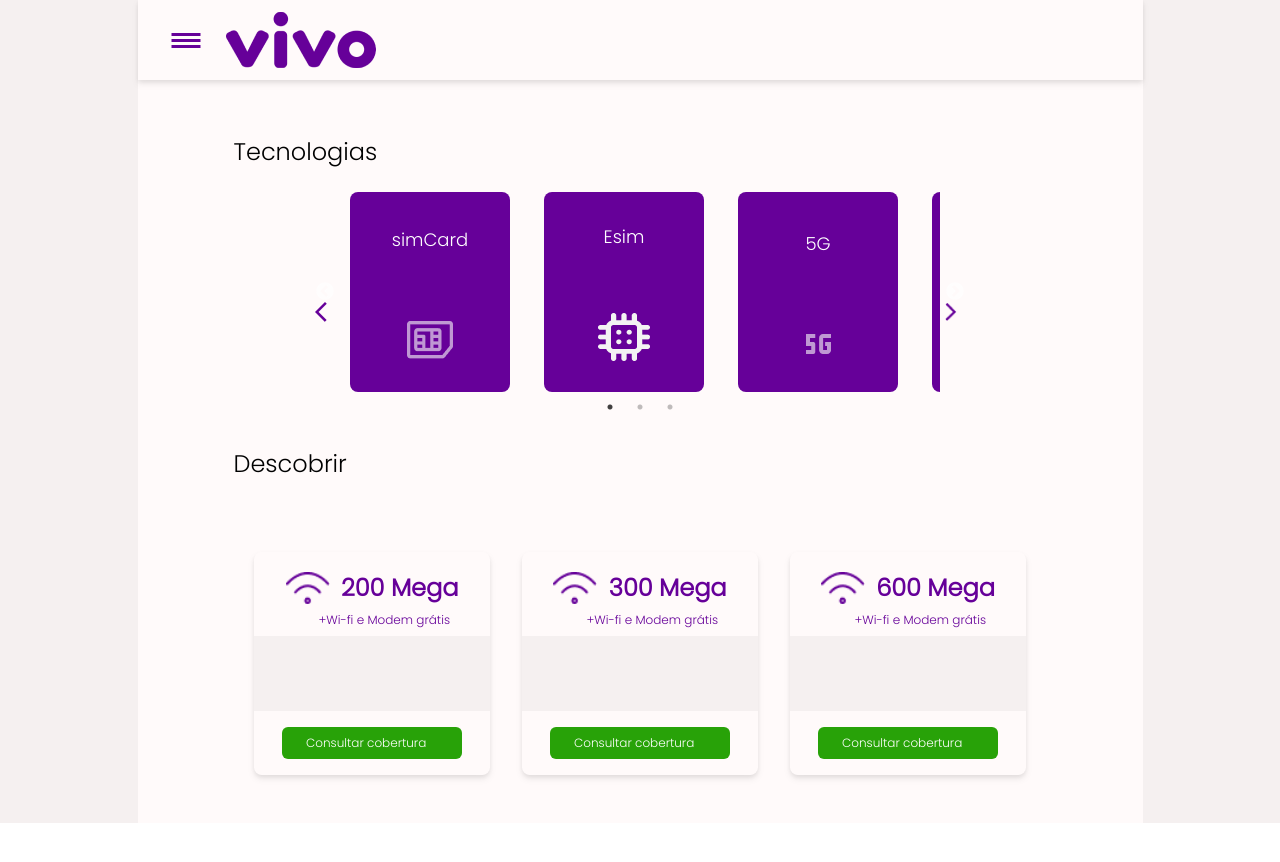
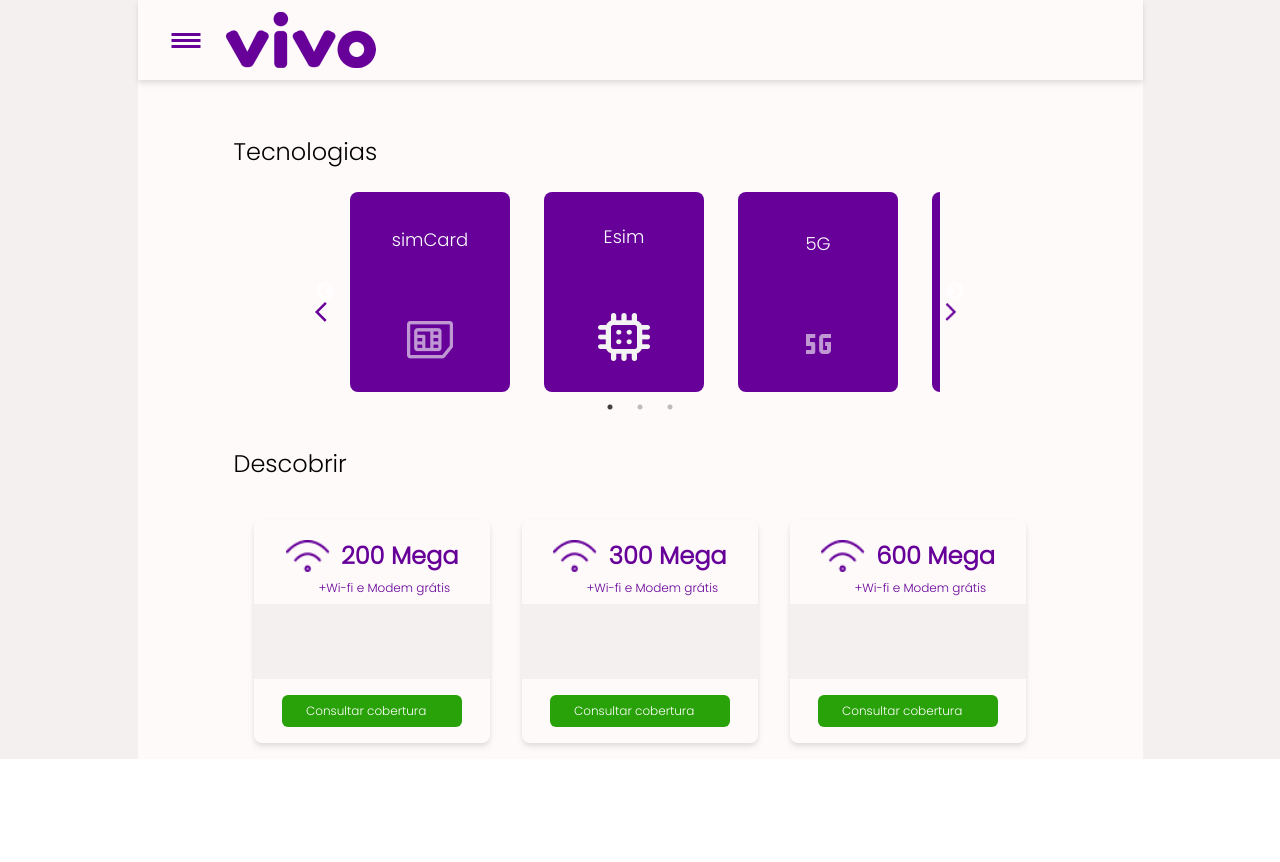
Before and after one commit to SamuelAlencar/lp-vivo-teste, a Next.js app: page / in a window 1280 px wide. Shown: the top 862 px of the page. After the commit the page ends 800 px from the top, so only its background shows below. Built offline with nearby package versions, Linux system fonts and the light colour scheme.

Commit message:
update global styles

```diff
--- a/src/app/globals.css
+++ b/src/app/globals.css
@@ -5,4 +5,5 @@
 body {
     font-family: 'Poppins', sans-serif;
     font-weight: bold;
+    height: 100vh;
   }
--- a/src/app/layout.tsx
+++ b/src/app/layout.tsx
@@ -5,7 +5,6 @@ import "./globals.css";
 const poppins = Poppins({
   subsets: ["latin-ext"],
   weight: "300",
-
 });
 
 export const metadata: Metadata = {
--- a/src/components/cards/index.tsx
+++ b/src/components/cards/index.tsx
@@ -6,9 +6,9 @@ import Link from "next/link";
 const Cards = () => {
   return (
     <div className="mb-20">
-      <h3 className="text-2xl pt-6 md:pt-14 pl-12 pb-6 md:pl-24">Descobrir</h3>
+      <h3 className="text-2xl pt-10 md:pt-14 pl-12 pb-6 md:pl-24">Descobrir</h3>
       <div className="container mx-3 md:mx-auto flex flex-col md:flex-row items-center justify-center">
-        <div className="w-full md:w-[236px] rounded-lg drop-shadow-md bg-[#FFFAFA] mx-4 my-12">
+        <div className="w-[300px] md:w-[236px] rounded-lg drop-shadow-md bg-[#FFFAFA] mx-12 md:mx-4 my-12 md:my-4">
           <div className="flex flex-row justify-evenly px-5 pt-5">
             <Image src={WiFiIcon} alt={"WiFiIcon"} width={44} height={18} />
             <span className="text-2xl text-[#660099] font-bold	">200 Mega</span>
@@ -24,12 +24,11 @@ const Cards = () => {
               href={"/"}
               className="text-xs text-white leading-8 bg-[#28A208] px-6 rounded-md mt-4 mb-4 w-[180px]"
             >
-                Consultar cobertura
-
+              Consultar cobertura
             </Link>
           </div>
         </div>
-        <div className="w-full md:w-[236px] rounded-lg drop-shadow-md bg-[#FFFAFA] mx-4">
+        <div className="w-[300px] md:w-[236px] rounded-lg drop-shadow-md bg-[#FFFAFA] mx-12 md:mx-4 my-12 md:my-4">
           <div className="flex flex-row justify-evenly px-5 pt-5">
             <Image src={WiFiIcon} alt={"WiFiIcon"} width={44} height={18} />
             <span className="text-2xl text-[#660099] font-bold	">300 Mega</span>
@@ -45,12 +44,11 @@ const Cards = () => {
               href={"/"}
               className="text-xs text-white leading-8 bg-[#28A208] px-6 rounded-md mt-4 mb-4 w-[180px]"
             >
-                Consultar cobertura
-
+              Consultar cobertura
             </Link>
           </div>
         </div>
-        <div className="w-full md:w-[236px] rounded-lg drop-shadow-md bg-[#FFFAFA] mx-4">
+        <div className="w-[300px] md:w-[236px] rounded-lg drop-shadow-md bg-[#FFFAFA] mx-12 md:mx-4 my-12 md:my-4">
           <div className="flex flex-row justify-evenly px-5 pt-5">
             <Image src={WiFiIcon} alt={"WiFiIcon"} width={44} height={18} />
             <span className="text-2xl text-[#660099] font-bold	">600 Mega</span>
@@ -66,7 +64,7 @@ const Cards = () => {
               href={"/"}
               className="text-xs text-white leading-8 bg-[#28A208] px-6 rounded-md mt-4 mb-4 w-[180px]"
             >
-                    Consultar cobertura
+              Consultar cobertura
             </Link>
           </div>
         </div>
```
